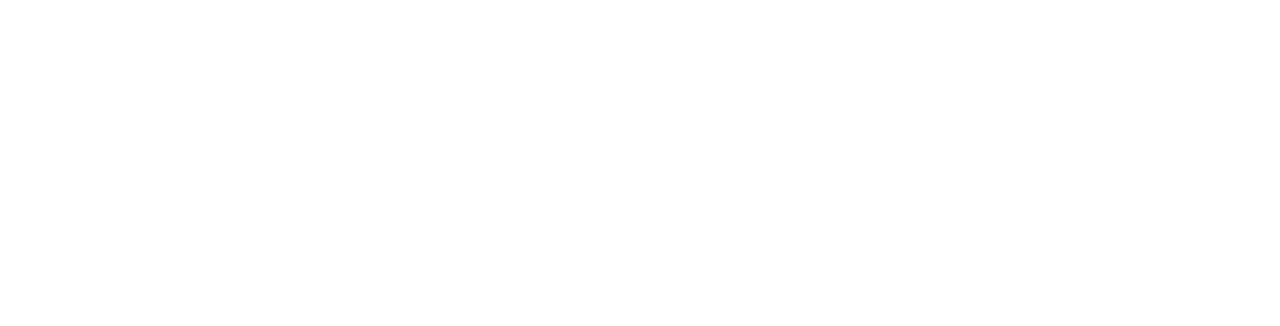
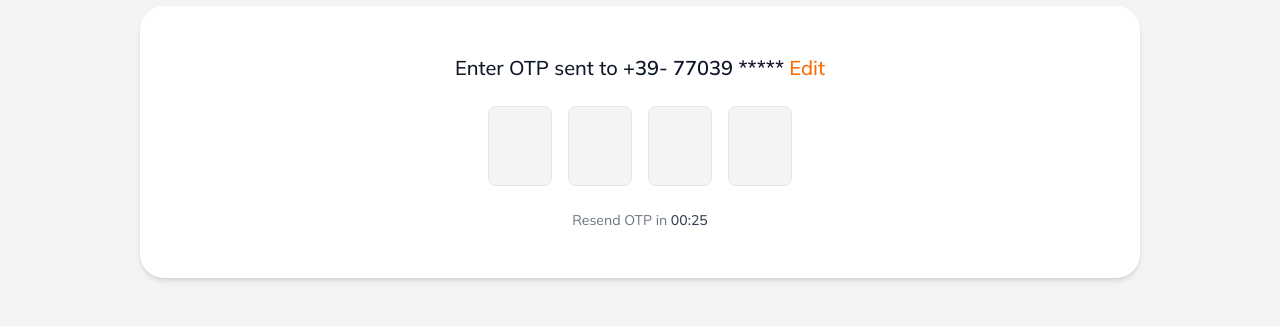
Before and after one commit to imkashishkathuria/goal-mania, a React (Vite) app: page /login-otp in a window 1280 px wide. Before the commit this address had no page. Shown: the part 258-584 px from the top of the page. Built offline with nearby package versions, Linux system fonts and the light colour scheme; a web font is replaced by a local one.

Commit message:
Login/signup otp page

```diff
--- a/src/App.jsx
+++ b/src/App.jsx
@@ -10,6 +10,7 @@
 import PremierLeague from './pages/PremierLeague'
 import LaLigaALMemento from './pages/LaLigaALMemento'
 import Ligue1 from './pages/Ligue1'
+import SignupOtp from './pages/SignupOtp'
 
 const App = () => {
   return (
@@ -20,11 +21,13 @@
           <Route path='/product/:id' element={<ProductLandingPage />} />
           <Route path='/contact' element={<Contact />} />
           <Route path='/login' element={<Login />} />
-          <Route path='/signup' element={<Signup />} />
+          <Route path='/login-otp' element={<SignupOtp />} />
+
           <Route path="category/seriea" element={<SeriesA />} />
-           <Route path="category/premier-league" element={<PremierLeague />} />
-            <Route path="category/laliga" element={<LaLigaALMemento />} />
-            <Route path='category/ligue1' element={<Ligue1 />} />
+          <Route path="category/premier-league" element={<PremierLeague />} />
+          <Route path="category/laliga" element={<LaLigaALMemento />} />
+          <Route path='category/ligue1' element={<Ligue1 />} />
+
         </Routes>
     </div>
   )
--- a/src/pages/Login.jsx
+++ b/src/pages/Login.jsx
@@ -1,9 +1,11 @@
 import React, { useState } from 'react'
 import Header from '../components/Header';
 import Footer from '../components/Footer';
+import { useNavigate } from 'react-router-dom';
 
 const Login = () => {
-  const [loginState, setLoginState] = useState(true); // true = login, false = signup
+  const [loginState, setLoginState] = useState(true);
+  const navigate = useNavigate();
 
   return (
     <div>
@@ -83,6 +85,7 @@
               <button
                 type="submit"
                 className="w-full bg-orange-500 hover:bg-orange-600 text-white py-3 rounded-full font-medium transition"
+                onClick={()=>navigate("/login-otp")}
               >
                 {loginState ? "Spedisci →" : "Crea account →"}
               </button>
--- a/src/pages/SignupOtp.jsx
+++ b/src/pages/SignupOtp.jsx
@@ -1,9 +1,62 @@
-import React from 'react'
+import React, { useEffect, useState } from 'react'
 
 const SignupOtp = () => {
+
+  const [otp, setOtp] = useState(new Array(4).fill(""));
+  const [timeLeft, setTimeLeft] = useState(30); // 30 sec timer
+
+  // Countdown timer
+  useEffect(() => {
+    if (timeLeft === 0) return;
+    const timer = setInterval(() => setTimeLeft((t) => t - 1), 1000);
+    return () => clearInterval(timer);
+  }, [timeLeft]);
+
+  // Handle OTP input
+  const handleChange = (element, index) => {
+    if (isNaN(element.value)) return false;
+
+    let newOtp = [...otp];
+    newOtp[index] = element.value;
+    setOtp(newOtp);
+
+    // Auto focus next
+    if (element.nextSibling && element.value !== "") {
+      element.nextSibling.focus();
+    }
+  };
+
   return (
-    <div>
+    <div className="flex items-center justify-center min-h-screen  bg-gray-100">
+      <div className="bg-white rounded-3xl shadow-md p-9 md:p-12 w-full md:w-[1000px] text-center">
+        {/* Title */}
+        <h2 className="text-lg md:text-xl font-medium text-gray-900 mb-6">
+          Enter OTP sent to <span className="font-semibold">+39- 77039 *****</span>{" "}
+          <button className="text-orange-500 font-medium hover:underline">Edit</button>
+        </h2>
 
+        {/* OTP Inputs */}
+        <div className="flex justify-center gap-4 mb-6">
+          {otp.map((data, index) => (
+            <input
+              key={index}
+              type="text"
+              maxLength="1"
+              value={data}
+              onChange={(e) => handleChange(e.target, index)}
+              className="w-16 h-20 border border-gray-200 rounded-lg bg-gray-100 text-center text-2xl font-semibold focus:outline-none focus:ring-2 focus:ring-orange-500"
+            />
+          ))}
+        </div>
+
+        {/* Resend Timer */}
+        <p className="text-sm text-gray-500">
+          Resend OTP in{" "}
+          <span className="font-medium text-gray-700">
+            {timeLeft > 0 ? `00:${timeLeft < 10 ? `0${timeLeft}` : timeLeft}` : "00:00"}
+          </span>
+        </p>
+      </div>
     </div>
   )
 }
```
